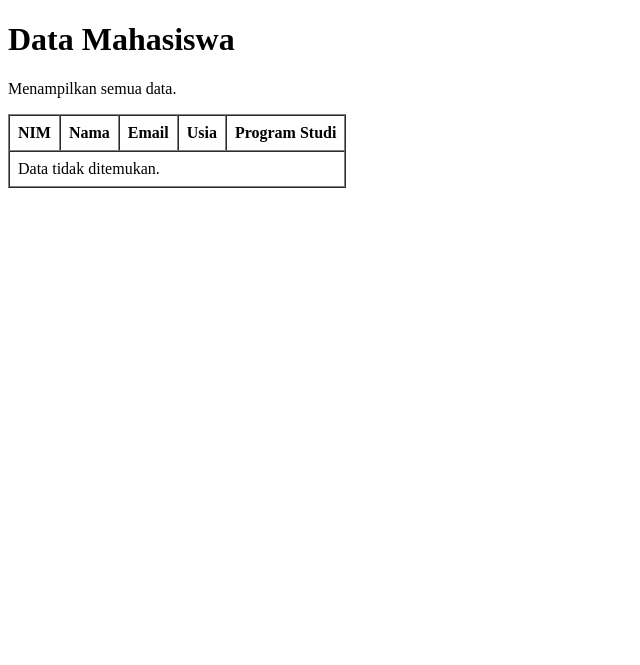
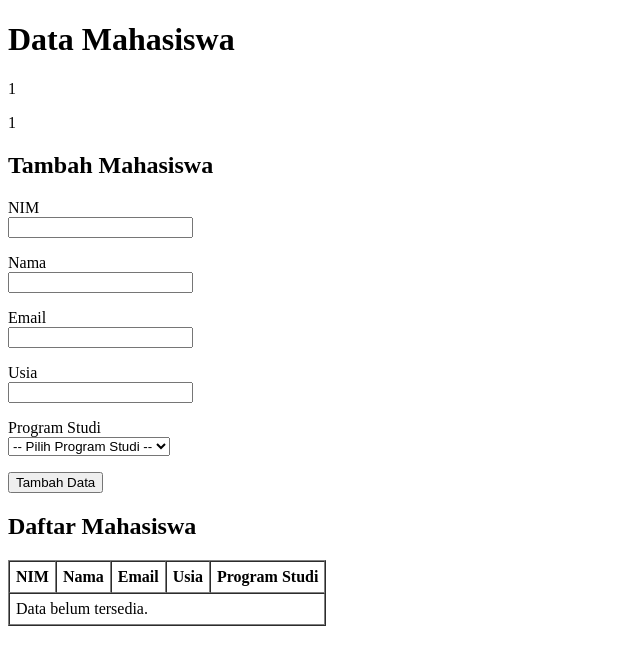
Before and after one commit to erennmi11/pratikum_web_2401020077, a Laravel app: page /mahasiswa in a window 1280 px wide. Shown: the top 665 px of the page, without its empty margins (0-640 px from the left). Run offline with Laravel 12, Linux system fonts and the light colour scheme; the visitor is signed in with stand-in values (Sample User, id 1); tables that the repository leaves empty hold one stand-in row (values such as "Sample post").

Commit message:
Pertemuan 6 CRUD Create Read

```diff
--- a/resources/views/mahasiswa.blade.php
+++ b/resources/views/mahasiswa.blade.php
@@ -2,20 +2,59 @@
 <html lang="id">
 <head>
     <meta charset="UTF-8">
+    <meta name="viewport" content="width=device-width, initial-scale=1.0">
     <title>Data Mahasiswa</title>
 </head>
 <body>
 
     <h1>Data Mahasiswa</h1>
 
-    @if ($nim !== null)
-        <p>Filter NIM: {{ $nim }}</p>
-    @else
-        <p>Menampilkan semua data.</p>
+    @if (session('berhasil'))
+        <p>{{ session('berhasil') }}</p>
     @endif
 
-    <table border="1" cellpadding="8" cellspacing="0">
-        <thead>
+    @if (session('gagal'))
+        <p>{{ session('gagal') }}</p>
+    @endif
+
+    @if ($errors->any())
+        <ul>
+            @foreach ($errors->all() as $error)
+                <li>{{ $error }}</li>
+            @endforeach
+        </ul>
+    @endif
+
+    <h2>Tambah Mahasiswa</h2>
+
+    <form action="{{ route('mahasiswa.store') }}" method="POST">
+        @csrf
+
+        <p> NIM  <br><input type="text" name="nim" value="{{ old('nim') }}"></p>
+        <p> Nama <br><input type="text" name="nama" value="{{ old('nama') }}"></p>
+        <p> Email <br><input type="email" name="email" value="{{ old('email') }}"></p>
+        <p> Usia <br><input type="number" name="usia" value="{{ old('usia') }}"></p>
+
+        <p> Program Studi <br>
+            <select name="program_studi_id">
+                <option value="">-- Pilih Program Studi --</option>
+                @foreach ($daftarProgramStudi as $programStudi)
+                    <option
+                        value="{{ $programStudi['id'] }}"
+                        @selected(old('program_studi_id') == $programStudi['id'])
+                    >
+                        {{ $programStudi['nama_prodi'] }}
+                    </option>
+                @endforeach
+            </select>
+        </p>
+
+        <button type="submit">Tambah Data</button>
+    </form>
+
+    <h2>Daftar Mahasiswa</h2>
+
+    <table border="1" cellpadding="6" cellspacing="0">
         <tr>
             <th>NIM</th>
             <th>Nama</th>
@@ -23,9 +62,7 @@
             <th>Usia</th>
             <th>Program Studi</th>
         </tr>
-        </thead>
 
-        <tbody>
         @forelse ($daftarMahasiswa as $mahasiswa)
             <tr>
                 <td>{{ $mahasiswa['nim'] }}</td>
@@ -36,10 +73,9 @@
             </tr>
         @empty
             <tr>
-                    <td colspan="5">Data tidak ditemukan.</td>
+                <td colspan="5">Data belum tersedia.</td>
             </tr>
         @endforelse
-        </tbody>
     </table>
 
 </body>
--- a/routes/web.php
+++ b/routes/web.php
@@ -92,47 +92,130 @@ Route::post('/form-mahasiswa', function (Request $request) {
     return view('hasil-form', ['data' => $data]);
 });
 
+// Pertemuan 6 - CRUD Create dan Read
+
+Route::get('/mahasiswa', function () {
+    try {
+        $pdo = DB::connection()->getPdo();
+
+        // Read data mahasiswa
+        $pernyataanMahasiswa = $pdo->prepare(
+            'SELECT m.nim, m.nama, m.email, m.usia,
+                    p.nama_prodi
+             FROM mahasiswa AS m
+             JOIN program_studi AS p
+                ON p.id = m.program_studi_id
+             ORDER BY m.nim'
+        );
+
+        $pernyataanMahasiswa->execute();
+
+        $daftarMahasiswa = $pernyataanMahasiswa->fetchAll(
+            \PDO::FETCH_ASSOC
+        );
+
+        // Read data program studi
+        $pernyataanProdi = $pdo->prepare(
+            'SELECT id, nama_prodi
+             FROM program_studi
+             ORDER BY nama_prodi'
+        );
+
+        $pernyataanProdi->execute();
+
+        $daftarProgramStudi = $pernyataanProdi->fetchAll(
+            \PDO::FETCH_ASSOC
+        );
+
+        return view('mahasiswa', compact(
+            'daftarMahasiswa',
+            'daftarProgramStudi'
+        ));
+
+    } catch (\Throwable $error) {
+        report($error);
+
+        return response(
+            'Data tidak dapat dibaca. Periksa koneksi dan query.',
+            500
+        );
+    }
+})->name('mahasiswa.index');
 
 
-Route::get('/mahasiswa/{nim?}', function (?string $nim = null) {
+Route::post('/mahasiswa', function (Request $request) {
+
+    // Validasi data
+    $data = $request->validate([
+        'nim' => ['required', 'string', 'max:20'],
+        'nama' => ['required', 'string', 'max:100'],
+        'email' => ['required', 'email', 'max:100'],
+        'usia' => ['required', 'integer', 'min:15', 'max:100'],
+        'program_studi_id' => ['required', 'integer'],
+    ], [
+        'nim.required' => 'NIM wajib diisi.',
+        'nama.required' => 'Nama wajib diisi.',
+        'email.required' => 'Email wajib diisi.',
+        'email.email' => 'Format email tidak valid.',
+        'usia.required' => 'Usia wajib diisi.',
+        'usia.integer' => 'Usia harus berupa angka.',
+        'program_studi_id.required' => 'Program studi wajib dipilih.',
+    ]);
 
     try {
         $pdo = DB::connection()->getPdo();
 
-        $sql = '
-            SELECT m.nim, m.nama, m.email, m.usia,
-                p.nama_prodi
-            FROM mahasiswa m
-            JOIN program_studi p
-                ON p.id = m.program_studi_id
-        ';
+        // Cek NIM atau email duplikat
+        $cekDuplikat = $pdo->prepare(
+            'SELECT COUNT(*) FROM mahasiswa
+             WHERE nim = :nim OR email = :email'
+        );
 
-        if ($nim !== null) {
-            $sql .= ' WHERE m.nim = :nim';
+        $cekDuplikat->execute([
+            'nim' => $data['nim'],
+            'email' => $data['email'],
+        ]);
+
+        if ((int) $cekDuplikat->fetchColumn() > 0) {
+            return back()
+                ->withInput()
+                ->with(
+                    'gagal',
+                    'NIM atau email sudah digunakan.'
+                );
         }
 
-        $sql .= ' ORDER BY m.nim';
-
-        $statement = $pdo->prepare($sql);
-
-        $statement->execute(
-            $nim !== null ? ['nim' => $nim] : []
+        // Insert data mahasiswa
+        $simpan = $pdo->prepare(
+            'INSERT INTO mahasiswa
+             (nim, nama, email, usia, program_studi_id)
+             VALUES
+             (:nim, :nama, :email, :usia, :program_studi_id)'
         );
 
-        $daftarMahasiswa = $statement->fetchAll(\PDO::FETCH_ASSOC);
-
-        return view('mahasiswa', [
-            'daftarMahasiswa' => $daftarMahasiswa,
-            'nim' => $nim,
+        $simpan->execute([
+            'nim' => $data['nim'],
+            'nama' => $data['nama'],
+            'email' => $data['email'],
+            'usia' => $data['usia'],
+            'program_studi_id' => $data['program_studi_id'],
         ]);
 
+        return redirect()
+            ->route('mahasiswa.index')
+            ->with(
+                'berhasil',
+                'Data mahasiswa berhasil ditambahkan.'
+            );
+
     } catch (\Throwable $error) {
-
         report($error);
 
-        return response(
-            'Koneksi atau query basis data gagal. Periksa file .env dan layanan MySQL.',
-            500
-        );
+        return back()
+            ->withInput()
+            ->with(
+                'gagal',
+                'Data gagal disimpan. Periksa koneksi dan data.'
+            );
     }
-});
+})->name('mahasiswa.store');
```
Lines whose indentation alone changed are shown as unchanged.
